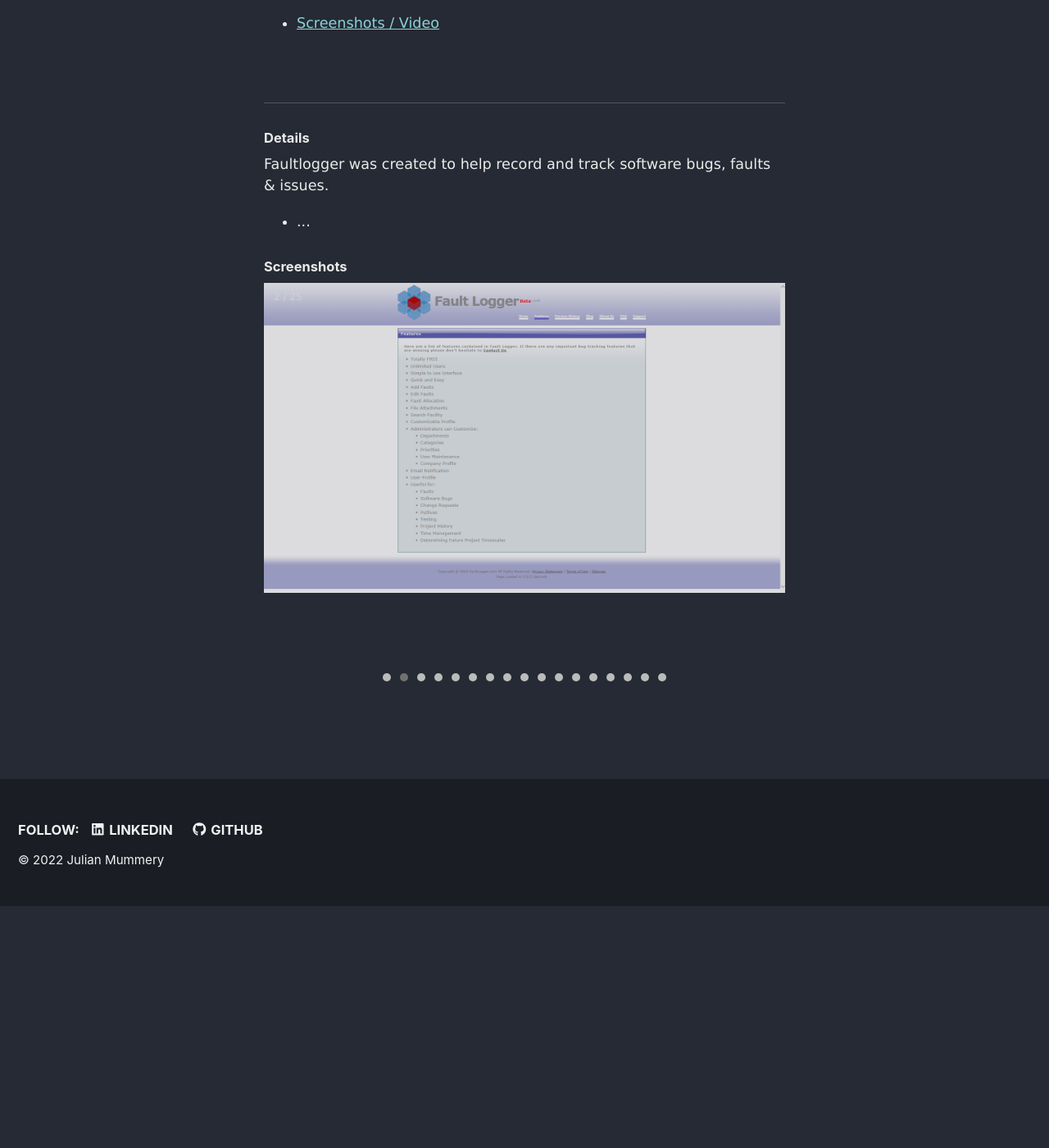
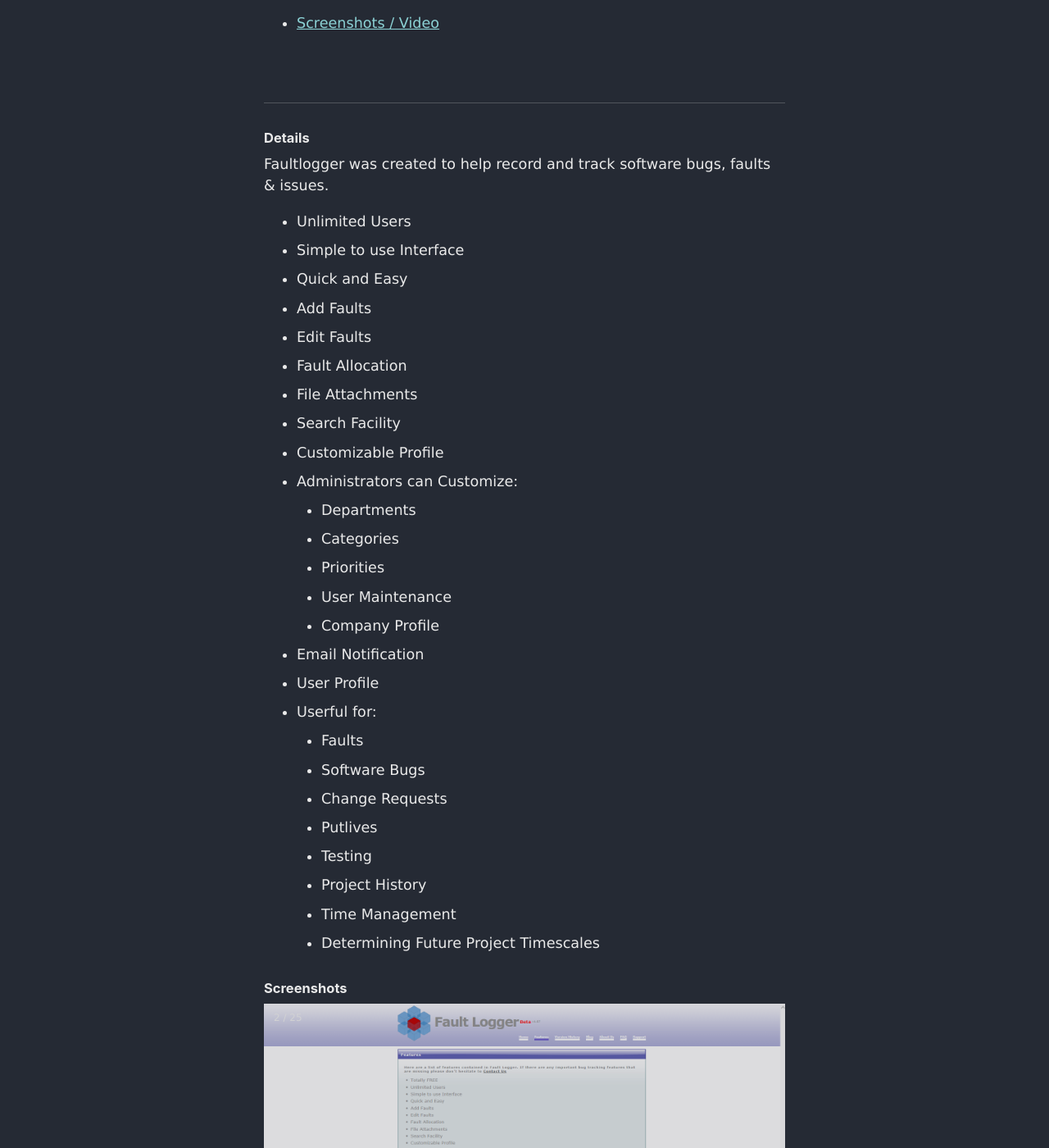
Before and after one commit to julianmummery/julianmummery.github.io, a Jekyll site: the page built from _pages/faultlogger.md, in a window 1280 px wide and 1400 px high, scrolled down 636 px. Shown: the whole window at 82% size. Built offline with Jekyll 4.4.1, drawn with Linux system fonts in a browser that asks for light colours; nearby versions of some CDN libraries; before the commit the page ends 1740 px from its top, so only the background shows below that.

Commit message:
Update faultlogger.md

```diff
--- a/_pages/faultlogger.md
+++ b/_pages/faultlogger.md
@@ -100,7 +100,32 @@ The Ethical Business Directory was developed ...
 Faultlogger was created to help record and track software bugs, faults & issues.
 </p>
 <ul style="font-size:0.80em;">
-    <li>...</li>
+    <li>Unlimited Users</li>
+    <li>Simple to use Interface</li>
+    <li>Quick and Easy</li>
+    <li>Add Faults</li>
+    <li>Edit Faults</li>
+    <li>Fault Allocation</li>
+    <li>File Attachments</li>
+    <li>Search Facility</li>
+    <li>Customizable Profile</li>
+    <li>Administrators can Customize:</li>
+        <li style="margin-left:30px;">Departments</li>
+        <li style="margin-left:30px;">Categories</li>
+        <li style="margin-left:30px;">Priorities</li>
+        <li style="margin-left:30px;">User Maintenance</li>
+        <li style="margin-left:30px;">Company Profile</li>
+    <li>Email Notification</li>
+    <li>User Profile</li>
+    <li>Userful for:</li>
+        <li style="margin-left:30px;">Faults</li>
+        <li style="margin-left:30px;">Software Bugs</li>
+        <li style="margin-left:30px;">Change Requests</li>
+        <li style="margin-left:30px;">Putlives</li>
+        <li style="margin-left:30px;">Testing</li>
+        <li style="margin-left:30px;">Project History</li>
+        <li style="margin-left:30px;">Time Management</li>
+        <li style="margin-left:30px;">Determining Future Project Timescales</li>
 </ul>
 
 <div id="2"></div>
```
